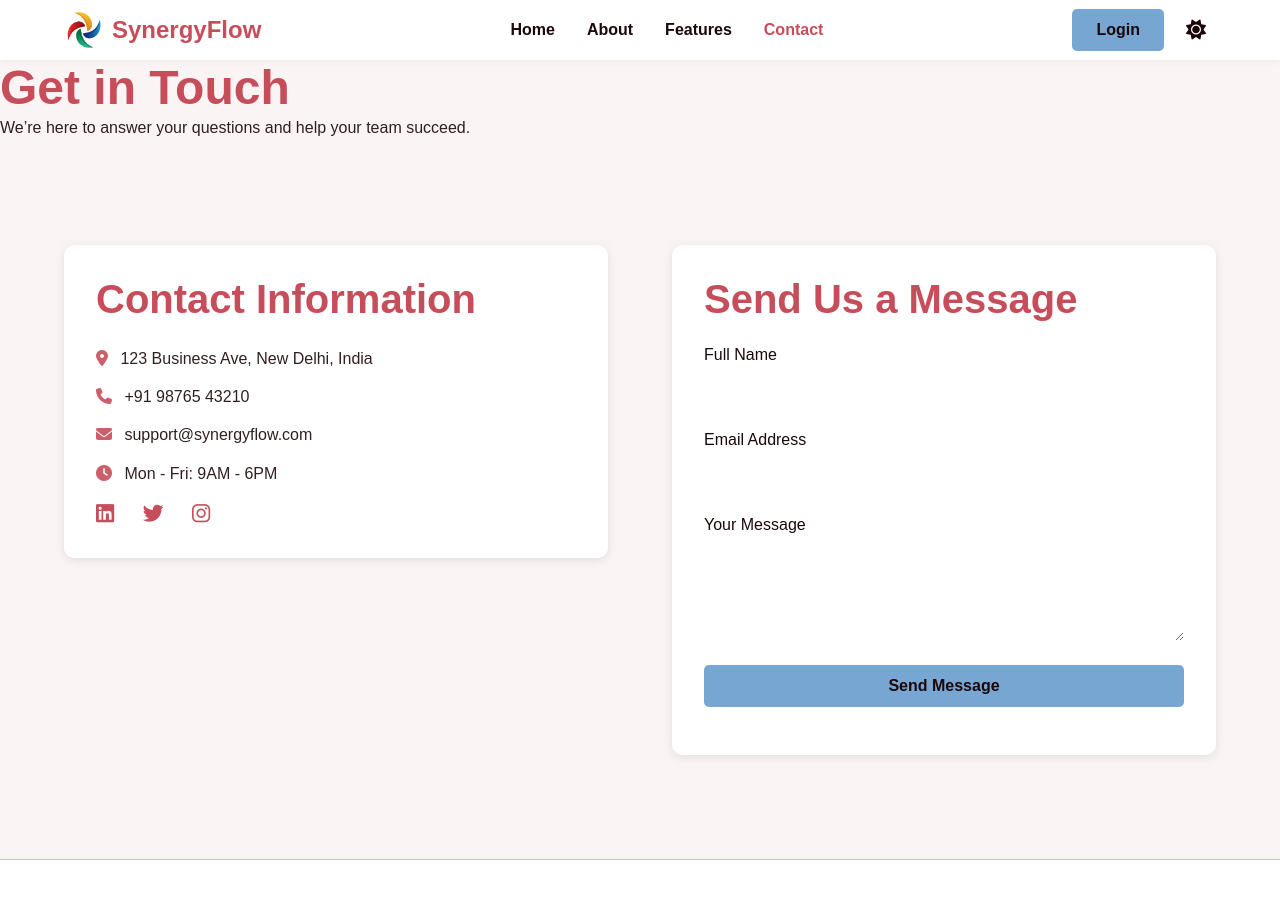
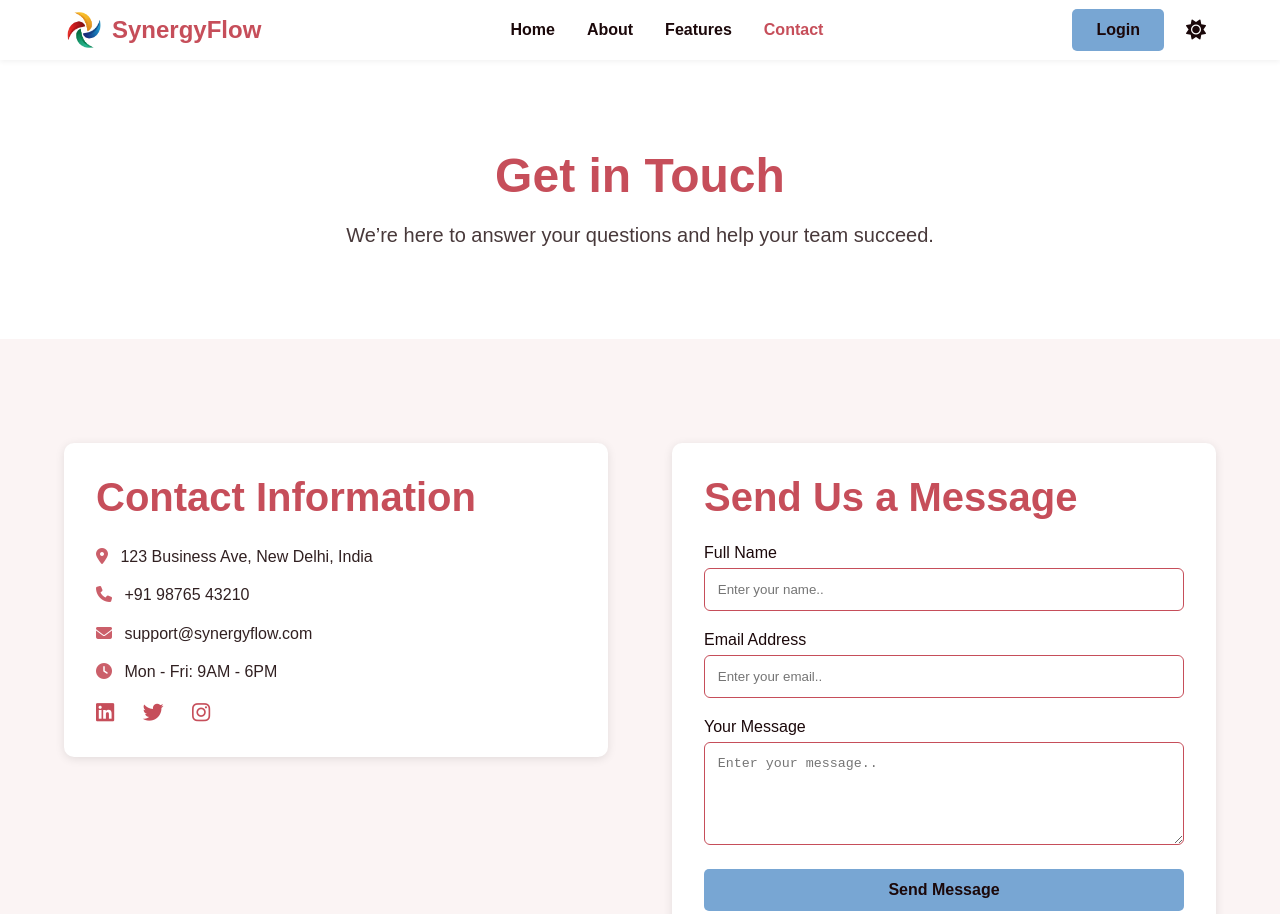
Before and after one commit to VanshChauhanGit/Enterprise_Mgmt_Portal, a plain HTML site: page pages/contact.html in a window 1280 px wide. Shown: the top 914 px of the page. Drawn offline with Linux system fonts and the light colour scheme.

Commit message:
Update contact page styles and enhance form placeholders for better user experience

```diff
--- a/css/contact.css
+++ b/css/contact.css
@@ -74,7 +74,7 @@
 .form-group textarea {
   width: 100%;
   padding: 0.8rem;
-  border: 1px solid var(--border);
+  border: 1px solid var(--primary);
   border-radius: 6px;
   background: transparent;
   color: var(--text);
--- a/css/style.css
+++ b/css/style.css
@@ -220,6 +220,24 @@ a:hover {
   }
 }
 
+/* --- Page Header --- */
+.page-header {
+  padding: 4rem 0;
+  text-align: center;
+  background-color: var(--card-background);
+}
+
+.page-header h1 {
+  margin-bottom: 1rem;
+}
+
+.page-header p {
+  font-size: 1.25rem;
+  opacity: 0.8;
+  max-width: 800px;
+  margin: 0 auto;
+}
+
 /* =================================== */
 /* 3. HERO SECTION
     /* =================================== */
@@ -424,12 +442,11 @@ a:hover {
 }
 
 .footer-column {
-      display: flex;
-    /* justify-content: center; */
-    align-items: center;
-    flex-direction: column;
+  display: flex;
+  /* justify-content: center; */
+  align-items: center;
+  flex-direction: column;
 }
-
 
 .footer-column h4 {
   margin-bottom: 1rem;
--- a/pages/contact.html
+++ b/pages/contact.html
@@ -46,10 +46,11 @@
       </div>
     </nav>
 
-    <!-- Header -->
     <header class="page-header">
-      <h1>Get in Touch</h1>
-      <p>We’re here to answer your questions and help your team succeed.</p>
+      <div class="container">
+        <h1>Get in Touch</h1>
+        <p>We’re here to answer your questions and help your team succeed.</p>
+      </div>
     </header>
 
     <!-- Contact Section -->
@@ -67,9 +68,9 @@
             <p><i class="fa-solid fa-clock"></i> Mon - Fri: 9AM - 6PM</p>
 
             <div class="social-links">
-              <a href="#"><i class="fa-brands fa-linkedin"></i></a>
-              <a href="#"><i class="fa-brands fa-twitter"></i></a>
-              <a href="#"><i class="fa-brands fa-instagram"></i></a>
+              <a href="#_"><i class="fa-brands fa-linkedin"></i></a>
+              <a href="#_"><i class="fa-brands fa-twitter"></i></a>
+              <a href="#_"><i class="fa-brands fa-instagram"></i></a>
             </div>
           </div>
 
@@ -78,17 +79,32 @@
             <form id="contactForm">
               <div class="form-group">
                 <label for="name">Full Name</label>
-                <input type="text" id="name" required />
+                <input
+                  type="text"
+                  id="name"
+                  placeholder="Enter your name.."
+                  required
+                />
               </div>
 
               <div class="form-group">
                 <label for="email">Email Address</label>
-                <input type="email" id="email" required />
+                <input
+                  type="email"
+                  id="email"
+                  placeholder="Enter your email.."
+                  required
+                />
               </div>
 
               <div class="form-group">
                 <label for="message">Your Message</label>
-                <textarea id="message" rows="5" required></textarea>
+                <textarea
+                  id="message"
+                  rows="5"
+                  placeholder="Enter your message.."
+                  required
+                ></textarea>
               </div>
 
               <button type="submit" class="btn">Send Message</button>
```
